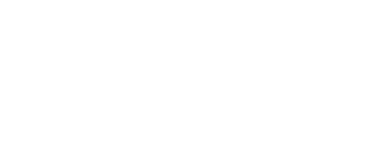
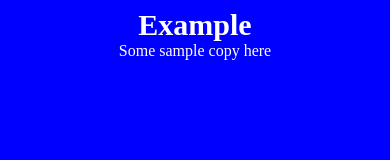
Before and after one commit to yu000541/flexbox, a website: page media-query-ex.html in a window 390 px wide. Drawn offline with Linux system fonts and the light colour scheme.

Commit message:
Added media queries example file

```diff
--- a/media-query-ex.html
+++ b/media-query-ex.html
@@ -1,10 +1,52 @@
 <!DOCTYPE html>
-<html lang="en">
+<html>
+
 <head>
-    <meta charset="UTF-8">
-    <title>Title</title>
+    <title>CSS media query</title>
+    <style>
+        body {
+            text-align: center;
+        }
+
+        .header {
+            font-size: 40px;
+            font-weight: bold;
+            color: green;
+        }
+
+        @media screen and (max-width:800px) {
+            body {
+                text-align: center;
+                background-color: green;
+            }
+
+            .header {
+                font-size: 30px;
+                font-weight: bold;
+                color: white;
+            }
+
+            .copy {
+                color: white;
+            }
+        }
+
+        @media screen and (max-width:500px) {
+            body {
+                text-align: center;
+                background-color: blue;
+            }
+        }
+    </style>
 </head>
+
 <body>
+<div class="header">
+    Example
+</div>
+<div class="copy">
+    Some sample copy here
+</div>
+</body>
 
-</body>
 </html>
```
